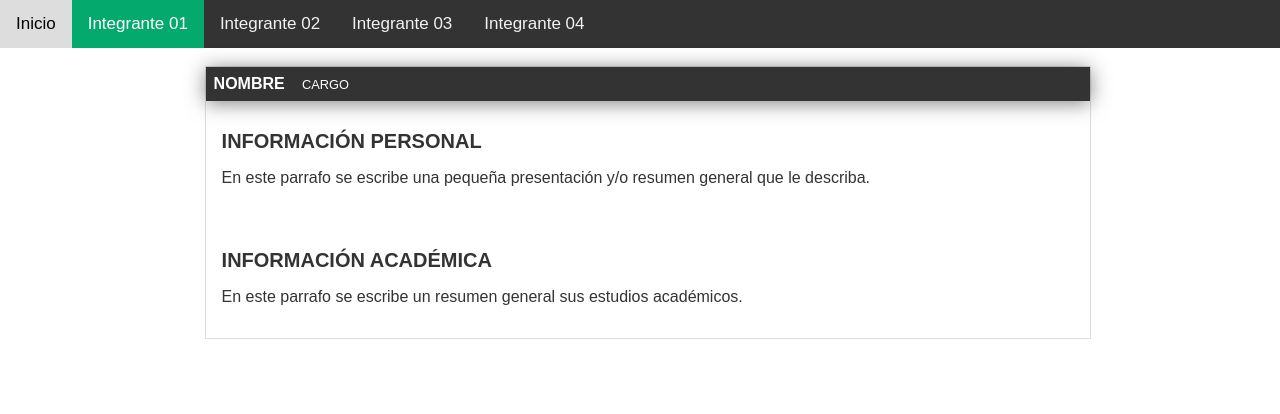
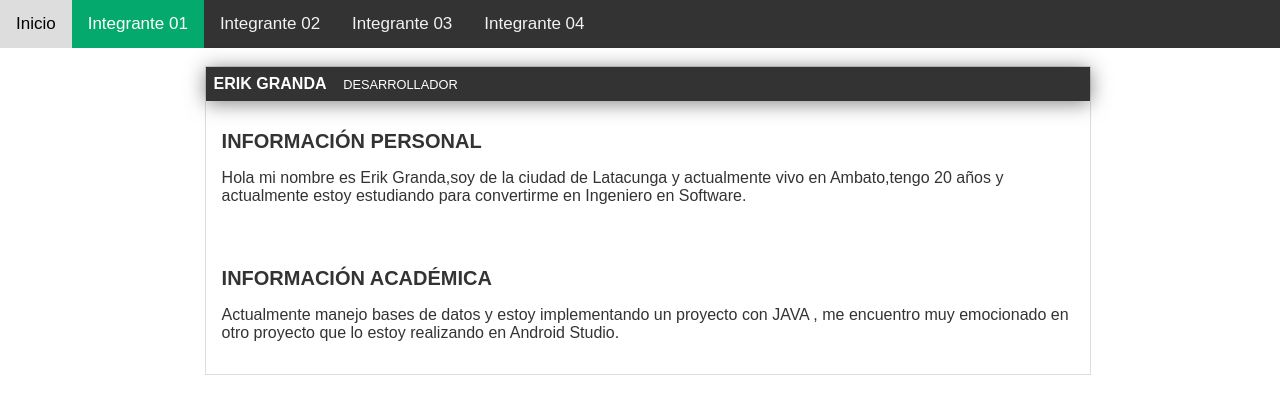
Before and after one commit to ErikGranda3756/PruebaGitWeb, a plain HTML site: page integrante01.html in a window 1280 px wide. Drawn offline with Linux system fonts and the light colour scheme; files that its build step writes are made by us from their sources.

Commit message:
Se modifico el archivo integrante01.html con la información personal

```diff
--- a/integrante01.html
+++ b/integrante01.html
@@ -46,17 +46,17 @@
       <div style="padding-left:16px">
         <div id="container">
             <div id="cabecera">
-                NOMBRE
-                <span id="tagline">CARGO</span>
+                ERIK GRANDA
+                <span id="tagline">DESARROLLADOR</span>
             </div>
             <div id="post">
                 <h1>INFORMACIÓN PERSONAL</h1>
-                <p>En este parrafo se escribe una pequeña presentación y/o resumen general que le describa.</p>
+                <p>Hola mi nombre es Erik Granda,soy de la ciudad de Latacunga y actualmente vivo en Ambato,tengo 20 años y actualmente estoy estudiando para convertirme en Ingeniero en Software.</p>
                 <p></p>
             </div>
             <div id="post">
                 <h1>INFORMACIÓN ACADÉMICA</h1>
-                <p>En este parrafo se escribe un resumen general sus estudios académicos.</p>
+                <p>Actualmente manejo bases de datos y estoy implementando un proyecto con JAVA , me encuentro muy emocionado en otro proyecto que lo estoy realizando en Android Studio.</p>
                 <p></p>
             </div>
         </div>
```
